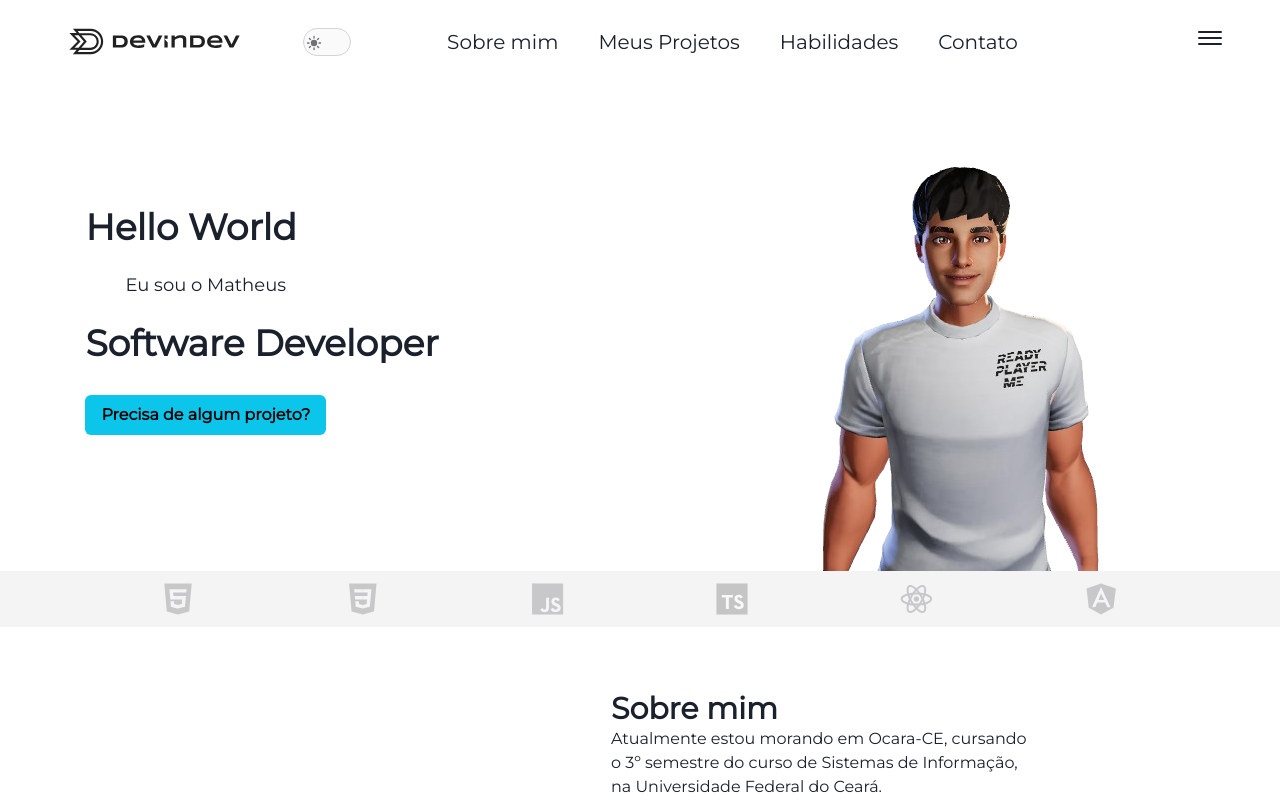
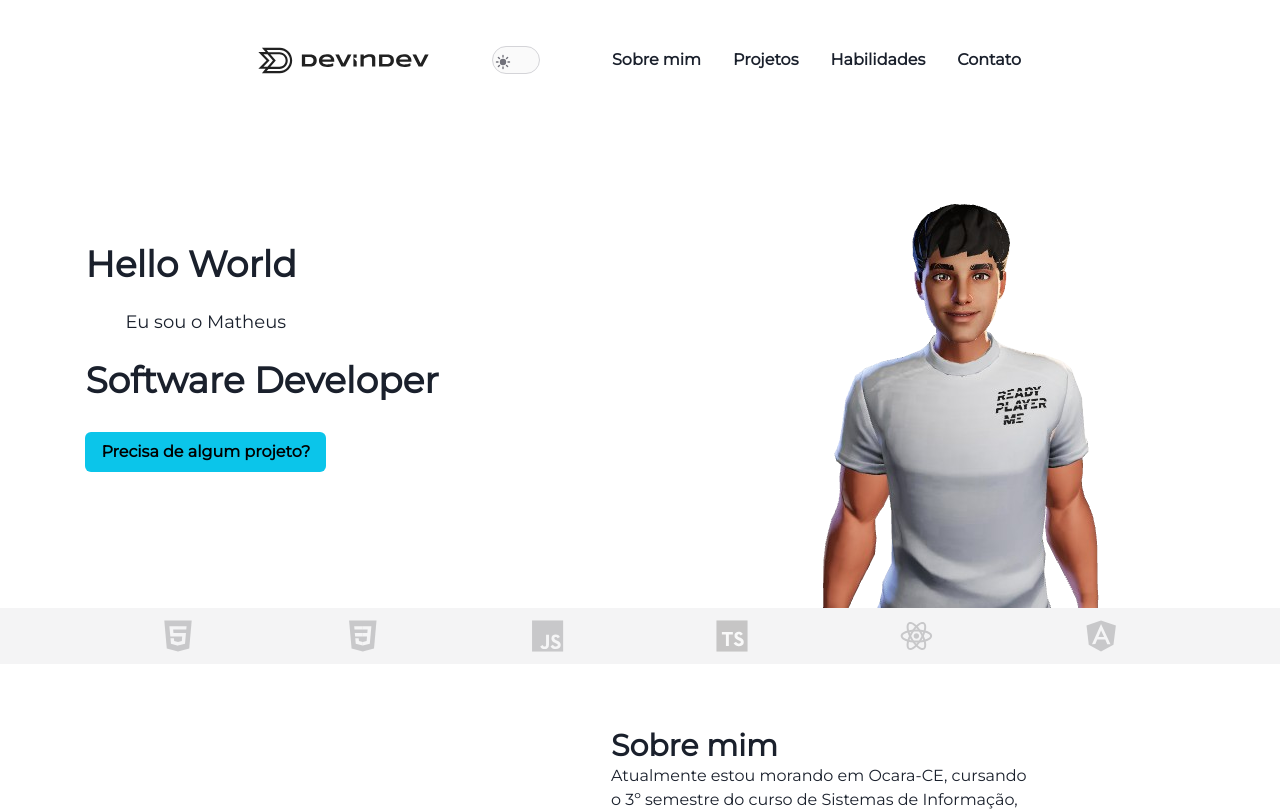
Before and after one commit to matheuspaiva1/portfolio-dev, a Next.js app: page / in a window 1280 px wide. Shown: the top 811 px of the page. Built offline with nearby package versions, Linux system fonts and the light colour scheme.

Commit message:
refactor: refatoração da barra de navegação

```diff
--- a/package.json
+++ b/package.json
@@ -9,11 +9,11 @@
     "lint": "next lint"
   },
   "dependencies": {
-    "@chakra-ui/react": "^2.8.2",
+    "@chakra-ui/react": "^2.9.4",
     "@emotion/react": "^11.13.3",
     "@emotion/styled": "^11.13.0",
     "@next/font": "^14.2.13",
-    "framer-motion": "^11.9.0",
+    "framer-motion": "^11.11.0",
     "next": "14.2.13",
     "react": "^18",
     "react-dom": "^18",
--- a/src/app/components/Header.tsx
+++ b/src/app/components/Header.tsx
@@ -1,40 +1,27 @@
 /* eslint-disable @next/next/no-img-element */
 'use client'
-import React, { useState } from 'react'
+import React from 'react'
 import ButtonTheme from './ButtonTheme'
-import { IoMenuOutline } from "react-icons/io5";
 import { useColorMode } from '@chakra-ui/react';
-import ModalNav from './ModalNav';
+import NavBar from './NavBar';
 
 export default function Header() {
   const {colorMode} = useColorMode()
-  const [showModal, setShowModal] = useState(false)
-
-  const openModal = () => setShowModal(true);
-  const closeModal = () => setShowModal(false);
 
   return (
     <header className="mt-4">
       <div className='flex items-center justify-center'>
-      {colorMode === "light" ? <img src="/devindev-light.svg" alt="logo" className='mr-12'/> : <img src="/devindev-dark.svg" alt="logo" className='mr-12'/>}
+      {colorMode === "light" ? <img src="/devindev-light.svg" alt="logo" className='mr-12 ml-6'/> : <img src="/devindev-dark.svg" alt="logo" className='mr-12 ml-6'/>}
       <ButtonTheme/>
-      <div className="mx-24 text-xl flex items-center justify-center gap-10">
-          <a href="#sobre-mim"><h1>Sobre mim</h1></a>
-          <a href="#page-project"><h1>Meus Projetos</h1></a>
-          <a href="#skills"><h1>Habilidades</h1></a>
-          <a href="#contato"><h1>Contato</h1></a>
-        </div>
-      <div className="ml-20">
-        <button>
-          <IoMenuOutline className="w-8 h-8" onClick={openModal}/>
-        </button>
+
+      <div className="ml-8">
+        <NavBar/>
       </div>
 
       </div>
 
 
 
-      <ModalNav show={showModal} close={closeModal}/>
     </header>
 
   )
--- /dev/null
+++ b/src/app/components/NavBar.tsx
@@ -0,0 +1,83 @@
+/* eslint-disable @typescript-eslint/no-unused-vars */
+import { useState } from 'react';
+import {
+  Box,
+  Flex,
+  IconButton,
+  Drawer,
+  DrawerBody,
+  DrawerOverlay,
+  DrawerContent,
+  DrawerCloseButton,
+  useDisclosure,
+  Button,
+  Stack,
+} from '@chakra-ui/react';
+import { IoMenuOutline } from "react-icons/io5";
+import Link from 'next/link'; // Importando o Link do next
+
+
+const NavBar = () => {
+  const { isOpen, onOpen, onClose } = useDisclosure();
+  const [isMobile] = useState(() => window.innerWidth < 768);
+
+  const navItems = [
+    { label: 'Sobre mim', href: '#sobre-mim' },
+    { label: 'Projetos', href: '#page-project' },
+    { label: 'Habilidades', href: '#skills' },
+    { label: 'Contato', href: '#contato' },
+  ];
+
+  return (
+    <Box>
+      <Flex
+        as="nav"
+        color="white"
+        padding="1.5rem"
+        justify="space-between"
+        align="center"
+      >
+        {/* Para telas maiores */}
+        {isMobile === false ?
+          <Flex display={{ base: 'none', md: 'flex' }}>
+            {navItems.map((item) => (
+              <Link key={item.href} href={item.href} passHref>
+                <Button as="a" variant="ghost">
+                  {item.label}
+                </Button>
+            </Link>
+            ))}
+          </Flex> :
+          <IconButton
+            aria-label="Open menu"
+            icon={<IoMenuOutline />}
+            onClick={onOpen}
+          />
+        }
+        {/* Para telas menores */}
+
+      </Flex>
+
+      {/* Drawer para navegação móvel */}
+      <Drawer isOpen={isOpen} placement="right" onClose={onClose}>
+        <DrawerOverlay />
+        <DrawerContent>
+          <DrawerCloseButton />
+          <DrawerBody>
+            <Stack spacing={4} mt={8}>
+              {navItems.map((item) => (
+                <Link key={item.href} href={item.href} passHref>
+                  <Button as="a" variant="ghost" onClick={onClose}>
+                    {item.label}
+                  </Button>
+                </Link>
+              ))}
+            </Stack>
+          </DrawerBody>
+        </DrawerContent>
+      </Drawer>
+    </Box>
+  );
+};
+
+export default NavBar;
```
Also changed, not shown: 1 other file (tests, documents, lock files or other folders).
